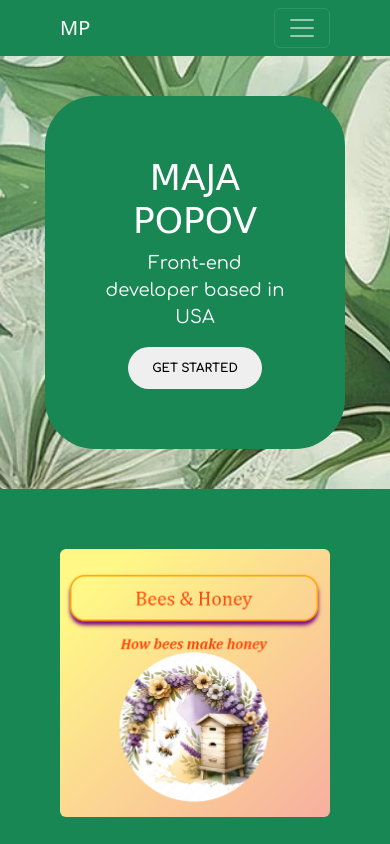
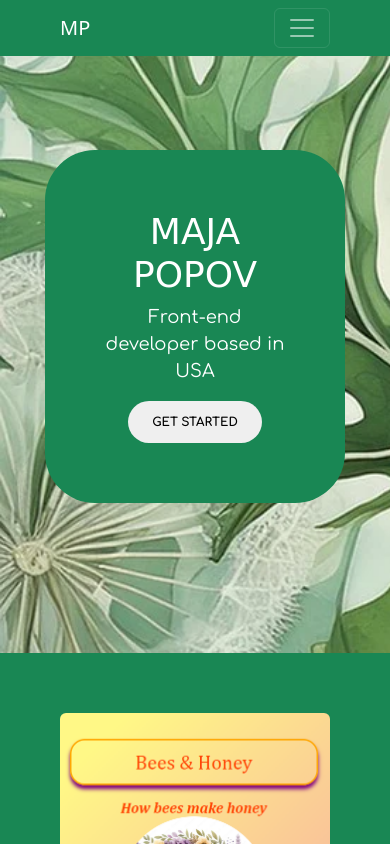
Before and after one commit to PopovMaja/portfolio-project, a plain HTML site: page index.html in a window 390 px wide. Shown: the top 844 px of the page. Drawn offline with nearby package versions, Linux system fonts and the light colour scheme; a web font is replaced by a local one.

Commit message:
Navbar updated

```diff
--- a/index.html
+++ b/index.html
@@ -35,7 +35,7 @@
   </head>
   <body>
     <nav
-      class="navbar navbar-expand-lg bg-success border-body ps-5 pe-5"
+      class="navbar navbar-expand-lg fixed-top bg-success border-body ps-5 pe-5"
       data-bs-theme="dark"
     >
       <div class="container-fluid">
--- a/src/styles.css
+++ b/src/styles.css
@@ -35,7 +35,7 @@ img:hover {
 }
 .container {
   max-width: 600px;
-  margin-top: 150px;
+  margin-top: 200px;
   background-color: rgb(25, 135, 84);
   color: white;
   border-radius: 50px;
@@ -64,7 +64,7 @@ img:hover {
   }
   .container {
     max-width: 300px;
-    margin-top: 40px;
+    margin-top: 150px;
   }
   .media-margin {
     margin-bottom: 48px;
```
